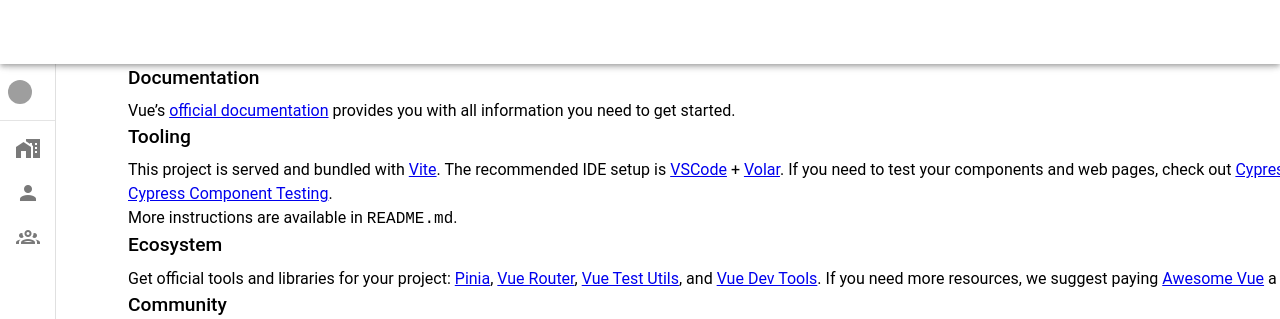
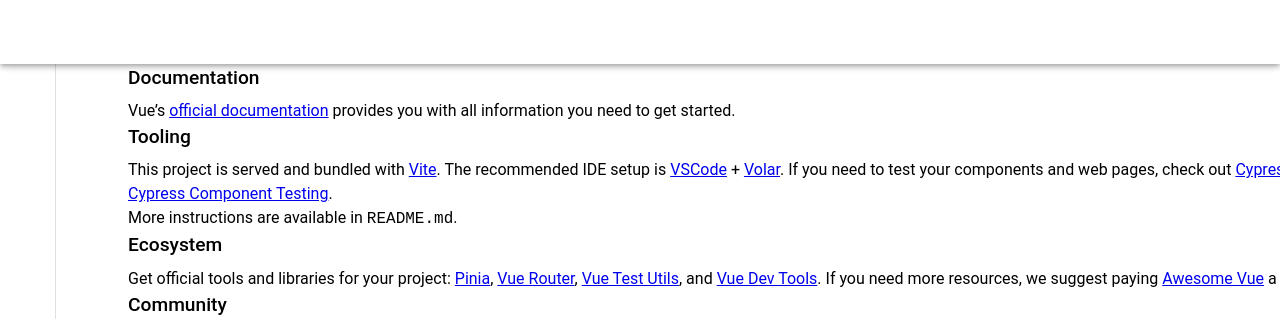
Before and after one commit to 64160056/Lab10.1, a Vue app: page / in a window 1280 px wide. Shown: the top 319 px of the page. Built offline with nearby package versions, Linux system fonts and the light colour scheme; grey boxes are pictures that could not be loaded.

Commit message:
RouterView

```diff
--- a/src/layouts/MainLayout.vue
+++ b/src/layouts/MainLayout.vue
@@ -7,46 +7,14 @@
 
 <template>
   <v-layout>
-    <v-app-bar> </v-app-bar>
+    <v-app-bar> <RouterView name="headder"> </RouterView> </v-app-bar>
     <v-navigation-drawer
       v-model="drawer"
       :rail="rail"
       permanent
       @click="rail = false"
     >
-      <v-list-item
-        prepend-avatar="https://randomuser.me/api/portraits/men/85.jpg"
-        title="John Leider"
-        nav
-      >
-        <template v-slot:append>
-          <v-btn
-            variant="text"
-            icon="mdi-chevron-left"
-            @click.stop="rail = !rail"
-          ></v-btn>
-        </template>
-      </v-list-item>
-
-      <v-divider></v-divider>
-
-      <v-list density="compact" nav>
-        <v-list-item
-          prepend-icon="mdi-home-city"
-          title="Home"
-          value="home"
-        ></v-list-item>
-        <v-list-item
-          prepend-icon="mdi-account"
-          title="My Account"
-          value="account"
-        ></v-list-item>
-        <v-list-item
-          prepend-icon="mdi-account-group-outline"
-          title="Users"
-          value="users"
-        ></v-list-item>
-      </v-list>
+      <RouterView name="menu"></RouterView>
     </v-navigation-drawer>
     <v-main></v-main>
     <v-main><RouterView></RouterView></v-main>
```
